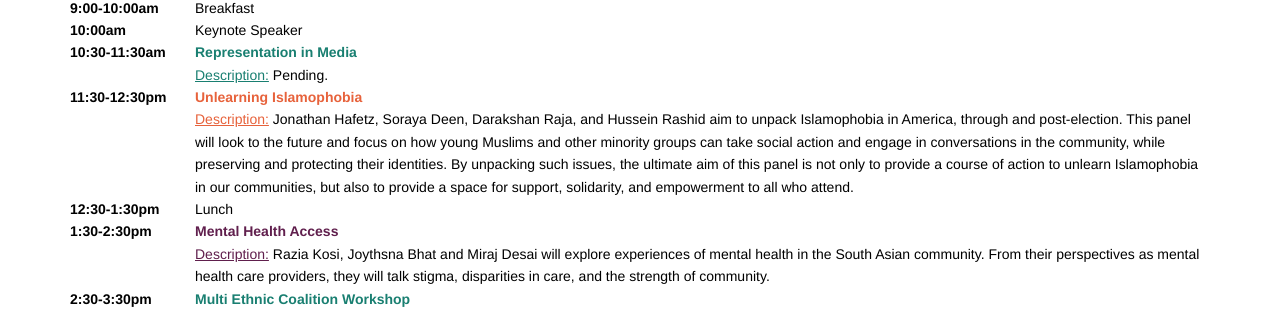
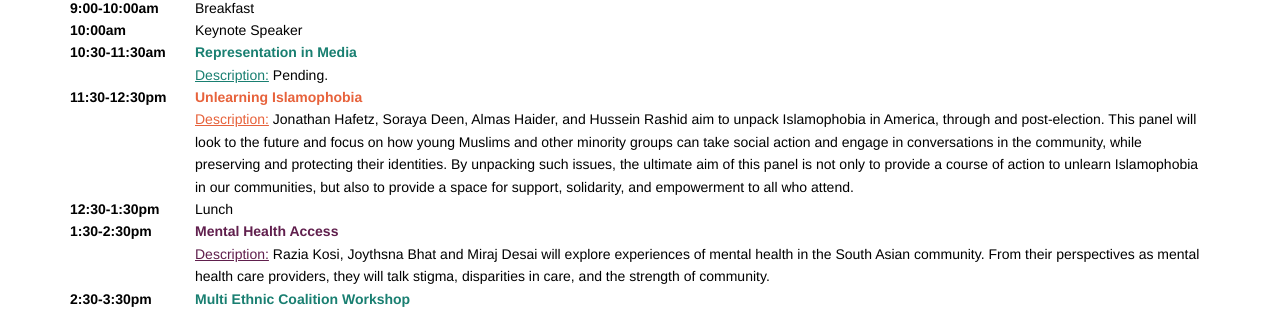
Before and after one commit to samconf/samconf.github.io, a Jekyll site: the page built from schedule/index.html, in a window 1280 px wide and 1000 px high. Shown: the part 214-523 px from the top of the window. Built offline with Jekyll 4.4.1, drawn with Linux system fonts in a browser that asks for light colours.

Commit message:
Changed speaker name

```diff
--- a/schedule/index.html
+++ b/schedule/index.html
@@ -25,7 +25,7 @@ endpoint: schedule
                 <td>11:30-12:30pm</td>
                 <td><strong class="p2">Unlearning Islamophobia</strong><br>
                     <u class="p2">Description:</u>
-                    Jonathan Hafetz, Soraya Deen, Darakshan Raja, and Hussein Rashid aim to unpack Islamophobia in America, through and post-election. This panel will look to the future and focus on how young Muslims and other minority groups can take social action and engage in conversations in the community, while preserving and protecting their identities. By unpacking such issues, the ultimate aim of this panel is not only to provide a course of action to unlearn Islamophobia in our communities, but also to provide a space for support, solidarity, and empowerment to all who attend.
+                    Jonathan Hafetz, Soraya Deen, Almas Haider, and Hussein Rashid aim to unpack Islamophobia in America, through and post-election. This panel will look to the future and focus on how young Muslims and other minority groups can take social action and engage in conversations in the community, while preserving and protecting their identities. By unpacking such issues, the ultimate aim of this panel is not only to provide a course of action to unlearn Islamophobia in our communities, but also to provide a space for support, solidarity, and empowerment to all who attend.
                 </td>
             </tr>
             <tr>
```
